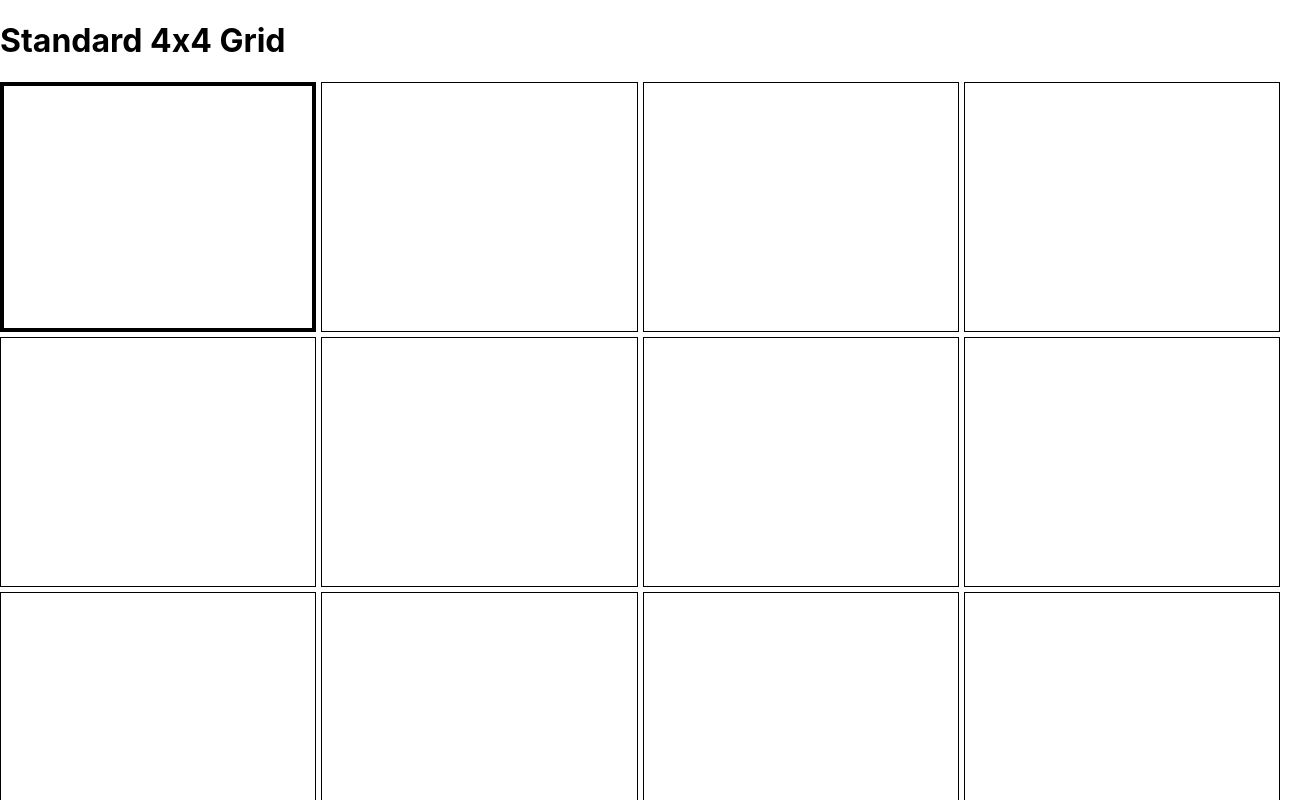
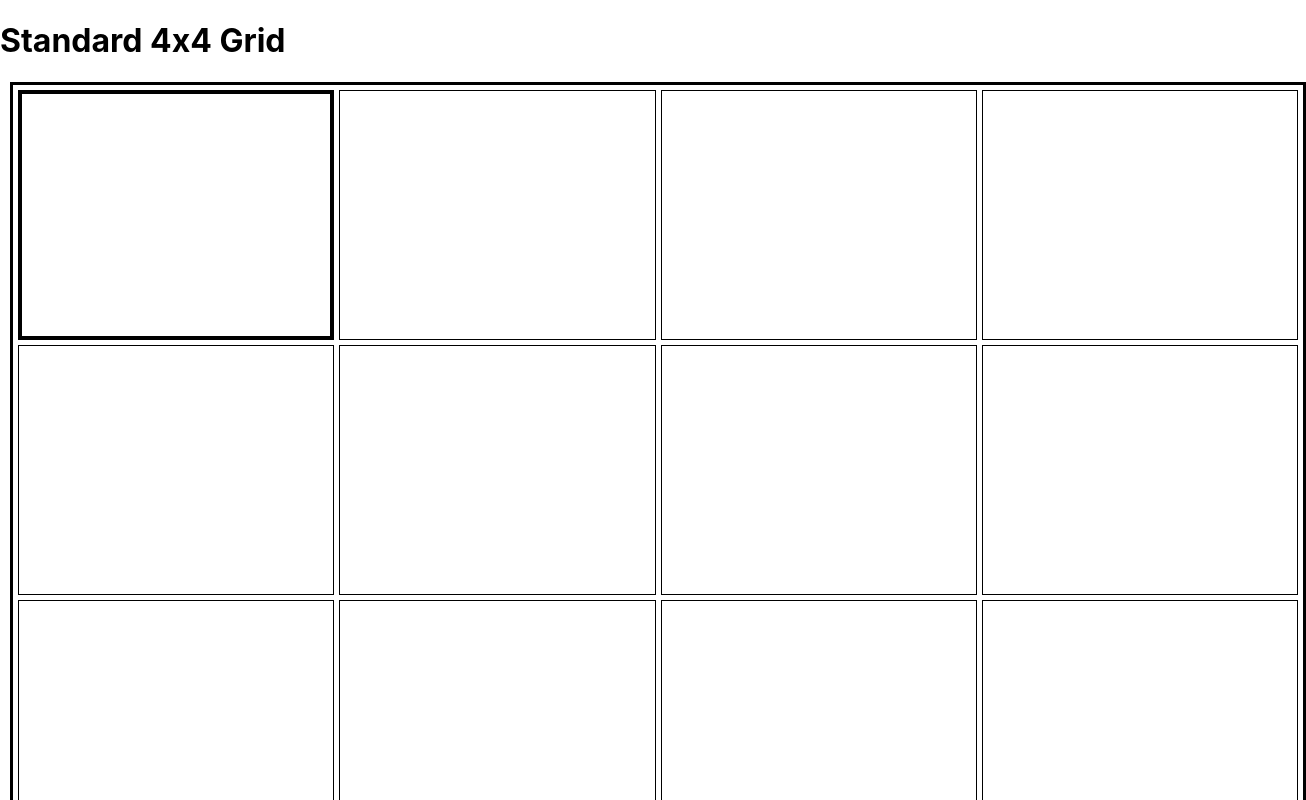
Before and after one commit to SleepyWerewolf/react-grid-navigation, a React (Create React App) app: page / in a window 1280 px wide. Shown: the top 800 px of the page, 1306 px wide, since content can reach past the window. Built offline with nearby package versions, Linux system fonts and the light colour scheme.

Commit message:
implement inter-grid focus

```diff
--- a/src/App.tsx
+++ b/src/App.tsx
@@ -1,44 +1,85 @@
-import React, { Fragment } from 'react';
+import React, { Fragment, useState } from 'react';
 import './App.css';
 import { FocusContainer } from './components/NavigationFocus/FocusContainer';
 
 const App: React.FC = () => {
+  const [ focusIndex, setFocusIndex ] = useState(0);
+
   return (
     <Fragment>
       <h1>Standard 4x4 Grid</h1>
       <FocusContainer
         columnConfig={[{ width: '1fr' }, { width: '1fr' }, { width: '1fr' }, { width: '1fr' }]}
         rowConfig={[{ height: 'minmax(250px, auto)' }, { height: 'minmax(250px, auto)' }, { height: 'minmax(250px, auto)' }, { height: 'minmax(250px, auto)' }]}
+        isFocused={focusIndex === 0}
         items={[
           {}, {}, {}, {},
           {}, {}, {}, {},
           {}, {}, {}, {},
           {}, {}, {}, {},
         ]}
+        onDownExit={() => setFocusIndex(1)}
       />
 
       <h1>Variable-Layout Grid</h1>
       <FocusContainer
         columnConfig={[{ width: '1fr' }, { width: '1fr' }, { width: '1fr' }]}
         rowConfig={[{ height: 'minmax(250px, auto)' }, { height: 'minmax(250px, auto)' }, { height: 'minmax(250px, auto)' }]}
+        isFocused={focusIndex === 1}
         items={[
           {}, { width: 2 },
           { width: 2 }, {},
           {}, {}, {},
         ]}
+        onDownExit={() => setFocusIndex(2)}
+        onTopExit={() => setFocusIndex(0)}
       />
 
       <h1>Disabled Grid Items</h1>
       <FocusContainer
         columnConfig={[{ width: '1fr' }, { width: '1fr' }, { width: '1fr' }, { width: '1fr' }]}
         rowConfig={[{ height: 'minmax(250px, auto)' }, { height: 'minmax(250px, auto)' }, { height: 'minmax(250px, auto)' }]}
+        isFocused={focusIndex === 2}
         items={[
           {}, { width: 2 }, { shouldDisable: true },
           { width: 2, shouldDisable: true }, {}, {},
           { shouldDisable: true }, {}, { shouldDisable: true }, {},
         ]}
       />
-      <h1>Switch between grids</h1>
+      <h1>Inter-Grid Focus</h1>
+      <div
+        style={{
+          display: 'flex',
+          flexDirection: 'row',
+          justifyContent: 'space-around',
+        }}
+      >
+        <FocusContainer
+          columnConfig={[{ width: '1fr' }, { width: '1fr' }]}
+          rowConfig={[{ height: 'minmax(250px, auto)' }, { height: 'minmax(250px, auto)' }, { height: 'minmax(250px, auto)' }, { height: 'minmax(250px, auto)' }]}
+          isFocused={focusIndex === 3}
+          items={[
+            {}, {},
+            {}, {},
+            {}, {},
+            {}, {},
+          ]}
+          onRightExit={() => setFocusIndex(4)}
+        />
+
+        <FocusContainer
+          columnConfig={[{ width: '1fr' }, { width: '1fr' }]}
+          rowConfig={[{ height: 'minmax(250px, auto)' }, { height: 'minmax(250px, auto)' }, { height: 'minmax(250px, auto)' }, { height: 'minmax(250px, auto)' }]}
+          isFocused={focusIndex === 4}
+          items={[
+            {}, {},
+            {}, {},
+            {}, {},
+            {}, {},
+          ]}
+          onLeftExit={() => setFocusIndex(3)}
+        />
+      </div>
 
       <h1>Let's put it all together!</h1>
     </Fragment>
--- a/src/components/NavigationFocus/FocusContainer.tsx
+++ b/src/components/NavigationFocus/FocusContainer.tsx
@@ -2,6 +2,8 @@ import React, { useState, createRef, useMemo } from 'react';
 
 import { FocusItem, IFocusItemProps } from './FocusItem';
 import { getDirection, getNextFocusIndex } from './get-next-focus-index';
+import { useFocus } from '../../hooks/use-focus';
+import { debounce } from '../../utils/debounce';
 
 export interface IColumnConfig {
   width: string;
@@ -23,6 +25,7 @@ export interface IFocusContainerProps {
   onTopExit?: () => void;
 
   columnConfig: IColumnConfig[];
+  isFocused: boolean;
   items: ItemsConfig[];
   rowConfig: IRowConfig[];
 }
@@ -75,12 +78,17 @@ const checkIfInvalidConfig = (items: ItemsConfig[], itemsPerRow: number) =>
 
 export const FocusContainer = (props: IFocusContainerProps) => {
   const [ focusIndex, setFocusIndex ] = useState(0);
+  const [ containerRef, setContainerFocus ] = useFocus();
   const gridTemplateColumns = useMemo(() => generateColumnTemplate(props.columnConfig), [props.columnConfig]);
   const gridTemplateRows = useMemo(() => generateRowTemplate(props.rowConfig), [props.rowConfig]);
   const { grid, gridMap } = useMemo(() => generateGridMapping(props.items), [props.items]);
   const refs = props.items.map(() => createRef<HTMLDivElement>());
   const itemsPerRow = props.columnConfig.length;
   const isInvalidConfig = useMemo(() => checkIfInvalidConfig(props.items, itemsPerRow), [props.items, itemsPerRow]);
+
+  if (props.isFocused) {
+    setContainerFocus();
+  }
 
   if (isInvalidConfig) {
     throw new Error(`Invalid grid configuration; grid items cannot be longer than ${itemsPerRow} width`);
@@ -95,6 +103,33 @@ export const FocusContainer = (props: IFocusContainerProps) => {
 
         if (direction && typeof gridIndex !== 'undefined') {
           const nextFocusIndex = getNextFocusIndex(grid, itemsPerRow, gridIndex, direction);
+
+          if (nextFocusIndex === focusIndex) {
+            switch (direction) {
+              case 'down': {
+                props.onDownExit && props.onDownExit();
+                break;
+              }
+
+              case 'left': {
+                props.onLeftExit && props.onLeftExit();
+                break;
+              }
+
+              case 'right': {
+                props.onRightExit && props.onRightExit();
+                break;
+              }
+
+              case 'up': {
+                props.onTopExit && props.onTopExit();
+                break;
+              }
+            }
+
+            return;
+          }
+
           const gridMappingIndex = grid[nextFocusIndex].index;
           const focusItem = refs[gridMappingIndex];
 
@@ -104,12 +139,17 @@ export const FocusContainer = (props: IFocusContainerProps) => {
           }
         }
       }}
-      ref={div => div && div.focus()}
+      onMouseMove={debounce(() => setContainerFocus(), 100).handler}
+      ref={containerRef as React.RefObject<HTMLDivElement>}
       style={{
+        border: '3px solid black',
         display: 'grid',
         gridTemplateColumns,
         gridTemplateRows,
         gridGap: props.gridGap || '5px',
+        margin: '10px',
+        padding: '5px',
+        width: '100%',
       }}
       tabIndex={0}
     >
--- /dev/null
+++ b/src/hooks/use-focus.ts
@@ -0,0 +1,8 @@
+import { useRef } from 'react'
+
+export const useFocus = (): [React.RefObject<HTMLElement>, () => void] => {
+  const elementRef = useRef<HTMLElement>(null);
+  const setFocus = () => elementRef.current && elementRef.current.focus();
+
+  return [elementRef, setFocus];
+};
```
